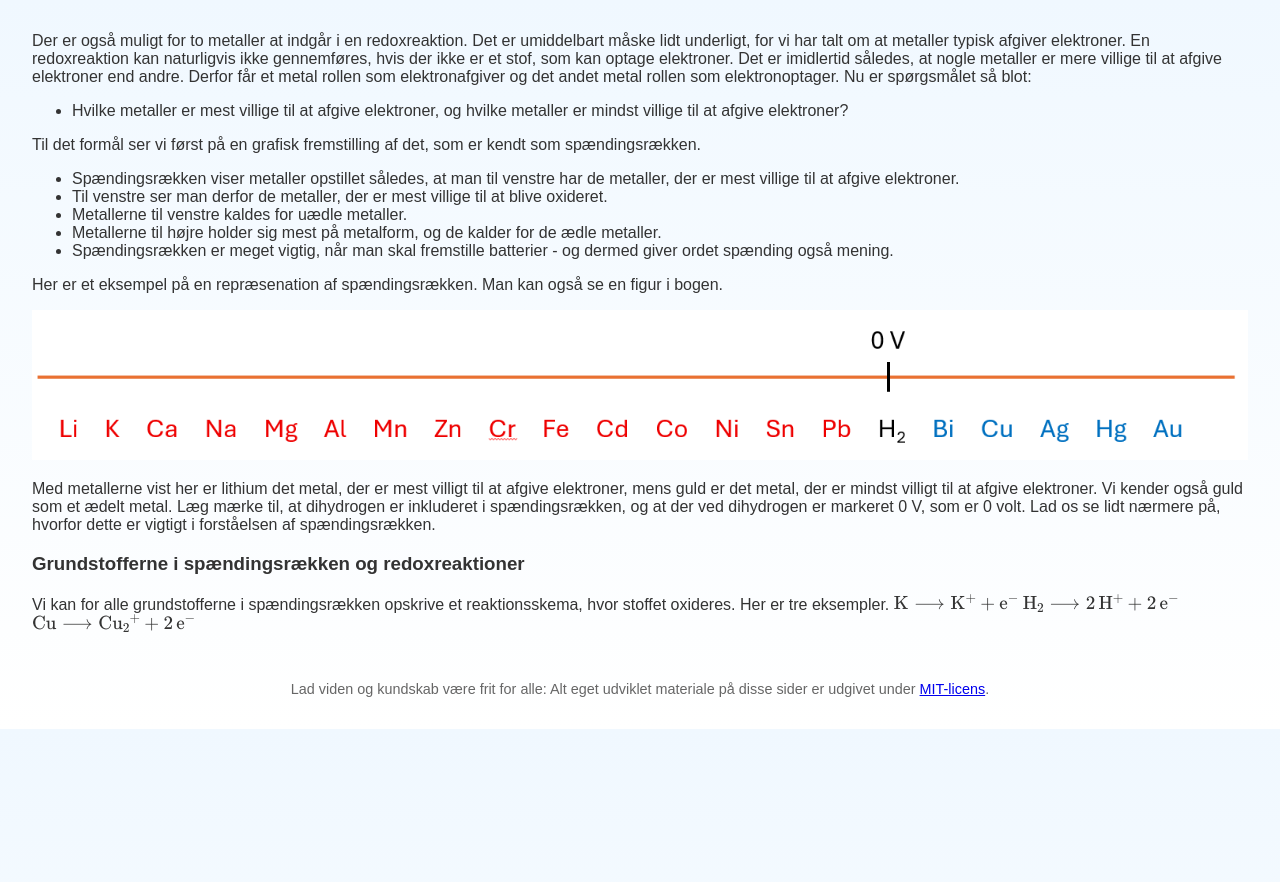
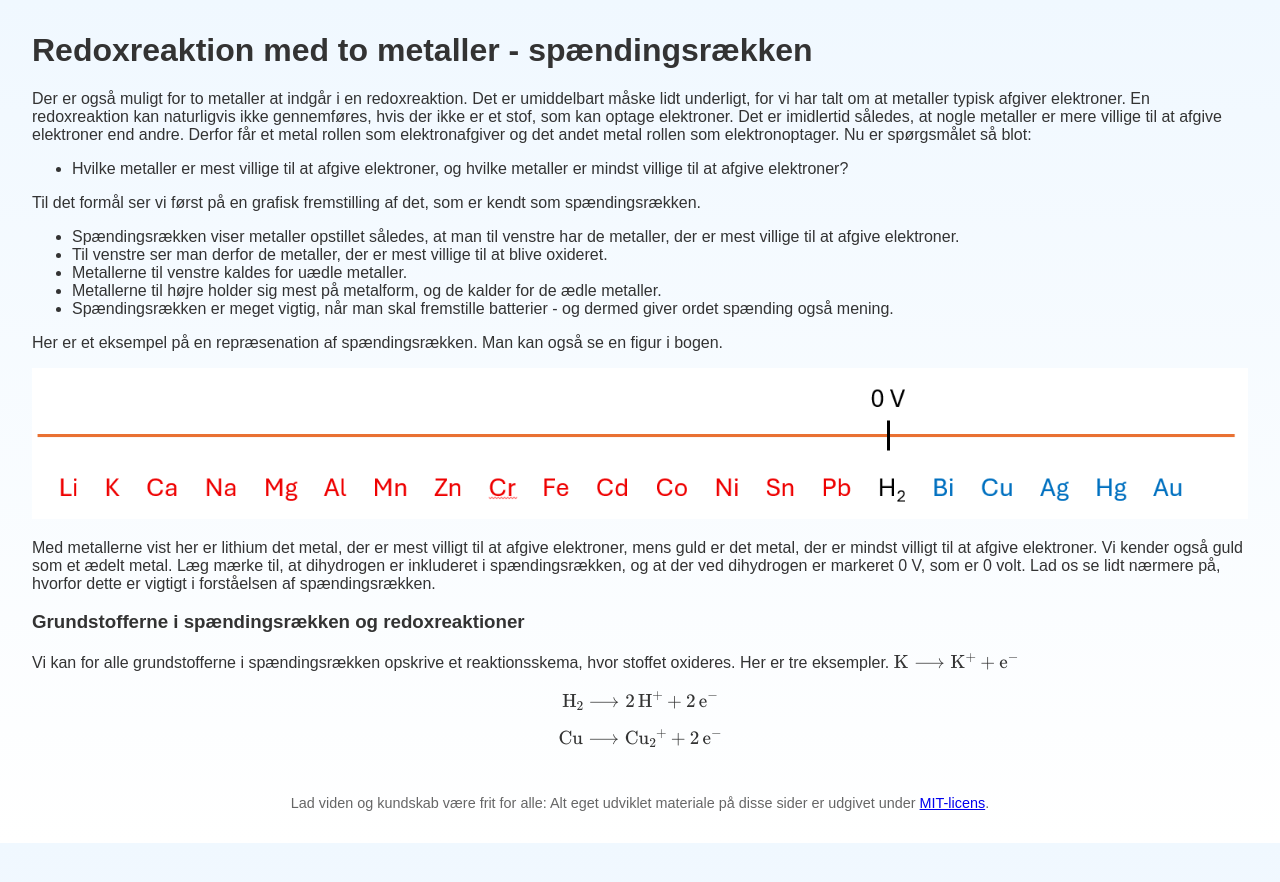
Before and after one commit to jenskaalby/matkem, a Jekyll site: the page built from Kemi/redox/spaendingsraekken.md, in a window 1280 px wide. Shown: the top 882 px of the page. Built offline with Jekyll 4.4.1, drawn with Linux system fonts in a browser that asks for light colours.

Commit message:
Update spaendingsraekken.md

```diff
--- a/Kemi/redox/spaendingsraekken.md
+++ b/Kemi/redox/spaendingsraekken.md
@@ -2,7 +2,7 @@
 layout: default
 title: Redoxreaktion med to metaller - spændingsrækken
 ---
-
+# Redoxreaktion med to metaller - spændingsrækken
 Der er også muligt for to metaller at indgår i en redoxreaktion. Det er umiddelbart måske lidt underligt, for vi har talt om at metaller typisk afgiver elektroner. En redoxreaktion kan naturligvis ikke gennemføres, hvis der ikke er et stof, som kan optage elektroner.
 Det er imidlertid således, at nogle metaller er mere villige til at afgive elektroner end andre. Derfor får et metal rollen som elektronafgiver og det andet metal rollen som elektronoptager.
 Nu er spørgsmålet så blot:
@@ -26,5 +26,7 @@ Læg mærke til, at dihydrogen er inkluderet i spændingsrækken, og at der ved
 ### Grundstofferne i spændingsrækken og redoxreaktioner
 Vi kan for alle grundstofferne i spændingsrækken opskrive et reaktionsskema, hvor stoffet oxideres. Her er tre eksempler.
 $$\ce{K -> K+ + e-}$$
+
 $$\ce{H_2 -> 2H+ + 2e-}$$
+
 $$\ce{Cu -> Cu2+ +2e-}$$
```
